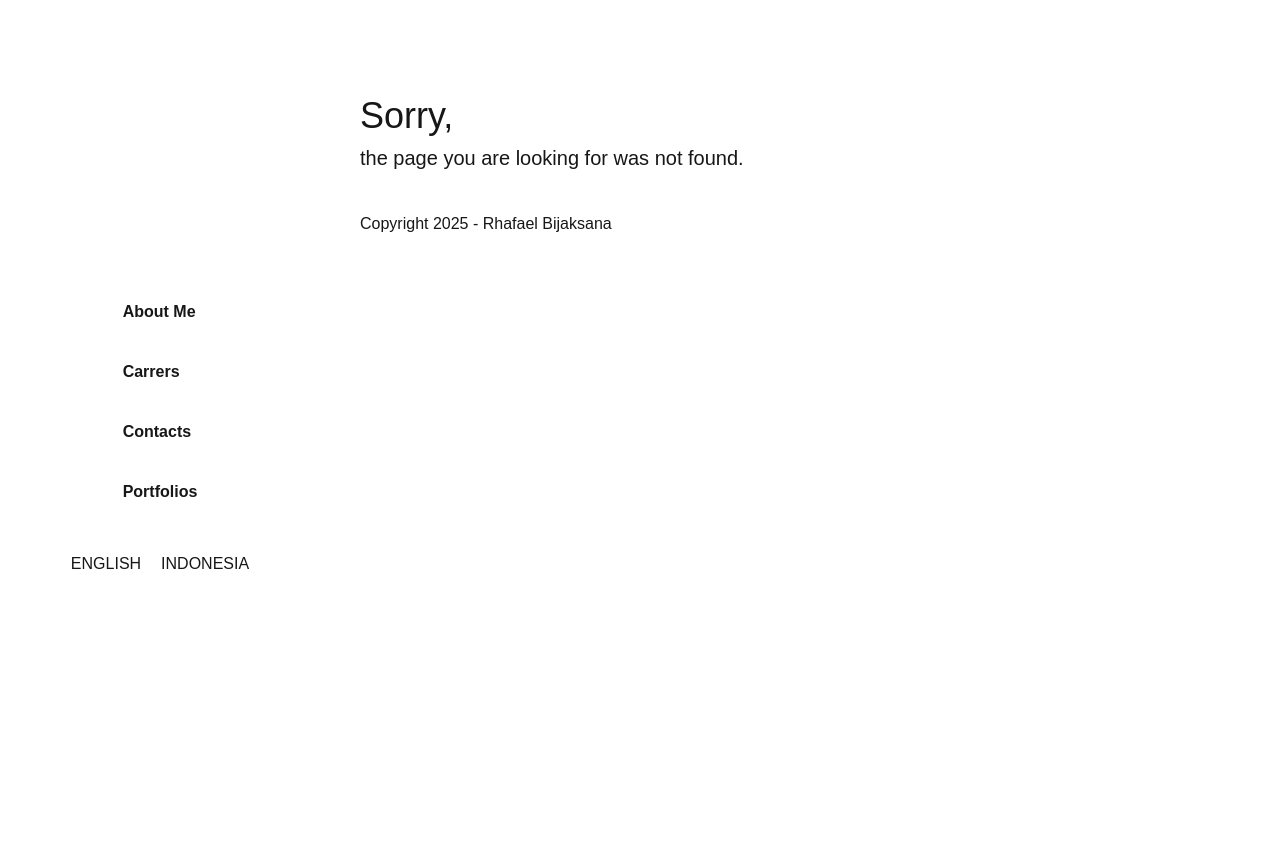
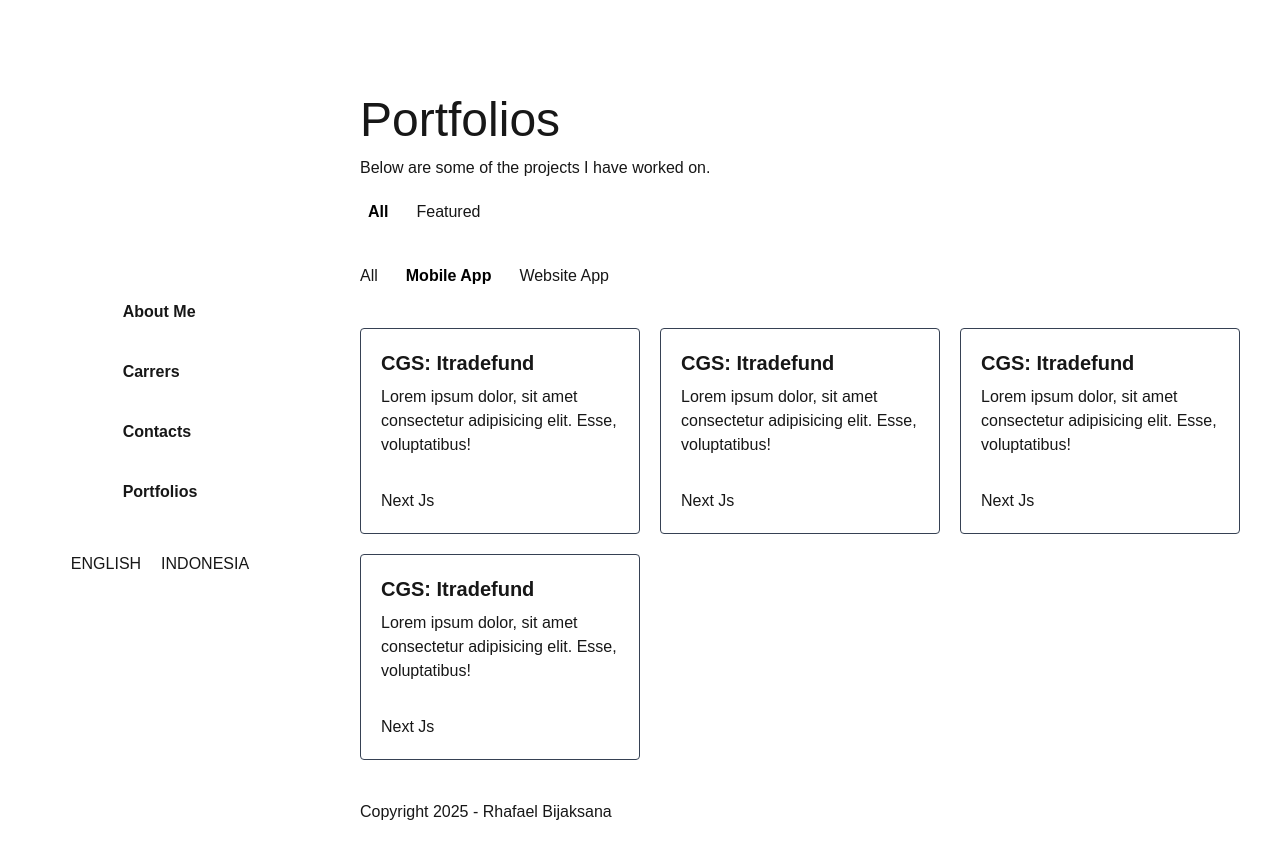
Before and after one commit to ElbiGans04/new-portfolio3, a Next.js app: page /portfolios in a window 1280 px wide. Before the commit this address had no page. Shown: the top 858 px of the page. Before the commit the page ends 800 px from the top, so only its background shows below. Built offline with nearby package versions, Linux system fonts and the light colour scheme.

Commit message:
feat: membuat halaman portfolios

```diff
--- a/app/layout.tsx
+++ b/app/layout.tsx
@@ -37,7 +37,7 @@ export default function RootLayout({
                 { nameTitle: "About Me", path: "/" },
                 { nameTitle: "Carrers", path: "/carrers" },
                 { nameTitle: "Contacts", path: "/contacts" },
-                { nameTitle: "Portfolios", path: "/portfolio" },
+                { nameTitle: "Portfolios", path: "/portfolios" },
               ].map((value) => (
                 <Link href={value.path} key={value.nameTitle} className="hover:underline font-bold">
                   {value.nameTitle}
--- /dev/null
+++ b/app/portfolios/page.tsx
@@ -0,0 +1,54 @@
+import { Metadata } from "next";
+
+export const metadata: Metadata = {
+  title: "Portfolios | Rhafael Bijaksana",
+};
+
+export default function PortfoliosPage() {
+  return (
+    <>
+      <div className="flex flex-col gap-3">
+        <h1 className="text-5xl">Portfolios</h1>
+        <p>Below are some of the projects I have worked on.</p>
+        <div className="flex flex-col gap-6">
+          <div className="control flex gap-3 items-center gap-5">
+            <p className="bg-white rounded p-2 text-black font-bold hover:opacity-[0.8] cursor-pointer">All</p>
+            <p>Featured</p>
+          </div>
+          <div className="control flex gap-3 items-center gap-5">
+            <p>All</p>
+            <p className="bg-white rounded p-2 text-black font-bold hover:opacity-[0.8] cursor-pointer">
+              Mobile App
+            </p>
+            <p>Website App</p>
+          </div>
+        </div>
+      </div>
+      <div className="mt-8 gap-5 grid grid-cols-3">
+        {Array(4)
+          .fill(null)
+          .map((value, index) => (
+            <div
+              key={index}
+              className="border-1 border-solid border-gray-700 p-5 rounded hover:cursor-pointer transition hover:bg-white hover:text-black hover:scale-[1.03]"
+            >
+              <div className="head">
+                <p className="text-xl font-bold">CGS: Itradefund</p>
+              </div>
+              <div className="content mt-2">
+                <p className="text-md">
+                  Lorem ipsum dolor, sit amet consectetur adipisicing elit.
+                  Esse, voluptatibus!
+                </p>
+              </div>
+              <div className="mt-8">
+                <div className="flex">
+                  <p>Next Js</p>
+                </div>
+              </div>
+            </div>
+          ))}
+      </div>
+    </>
+  );
+}
```
